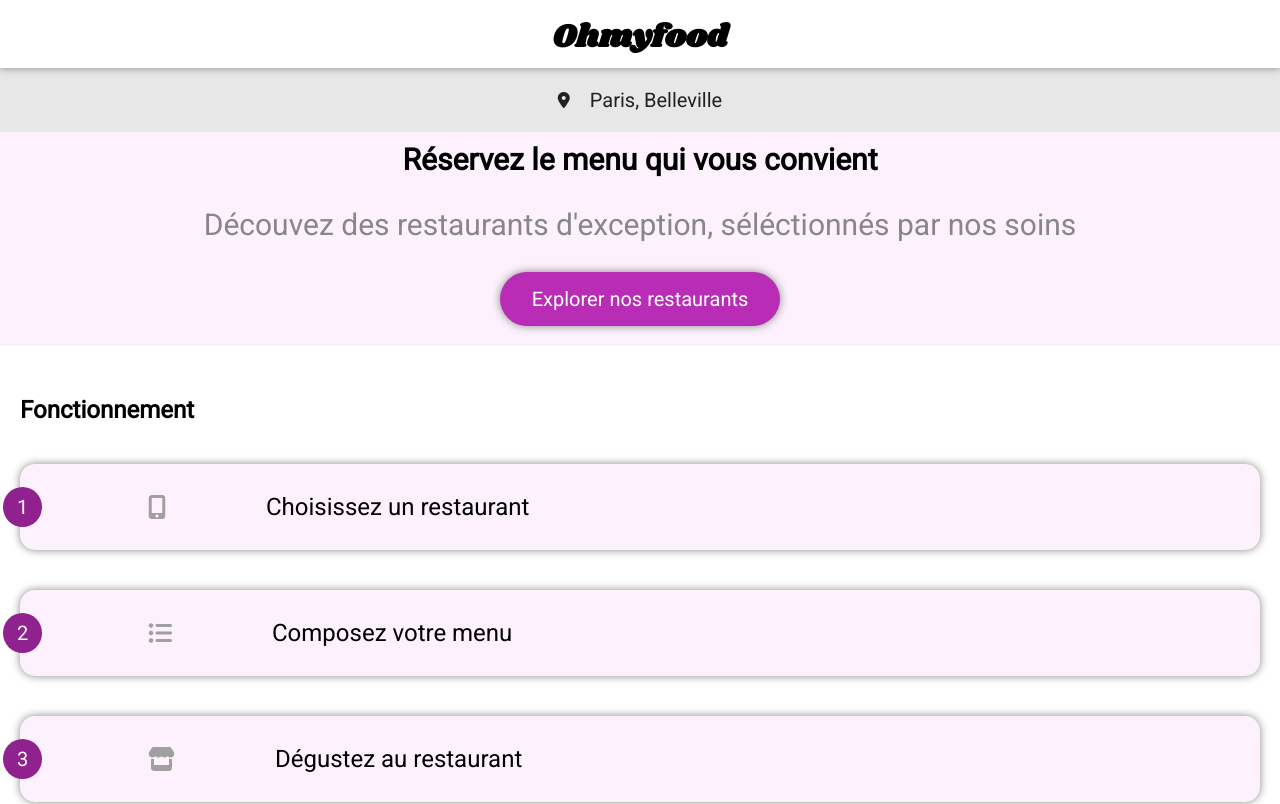
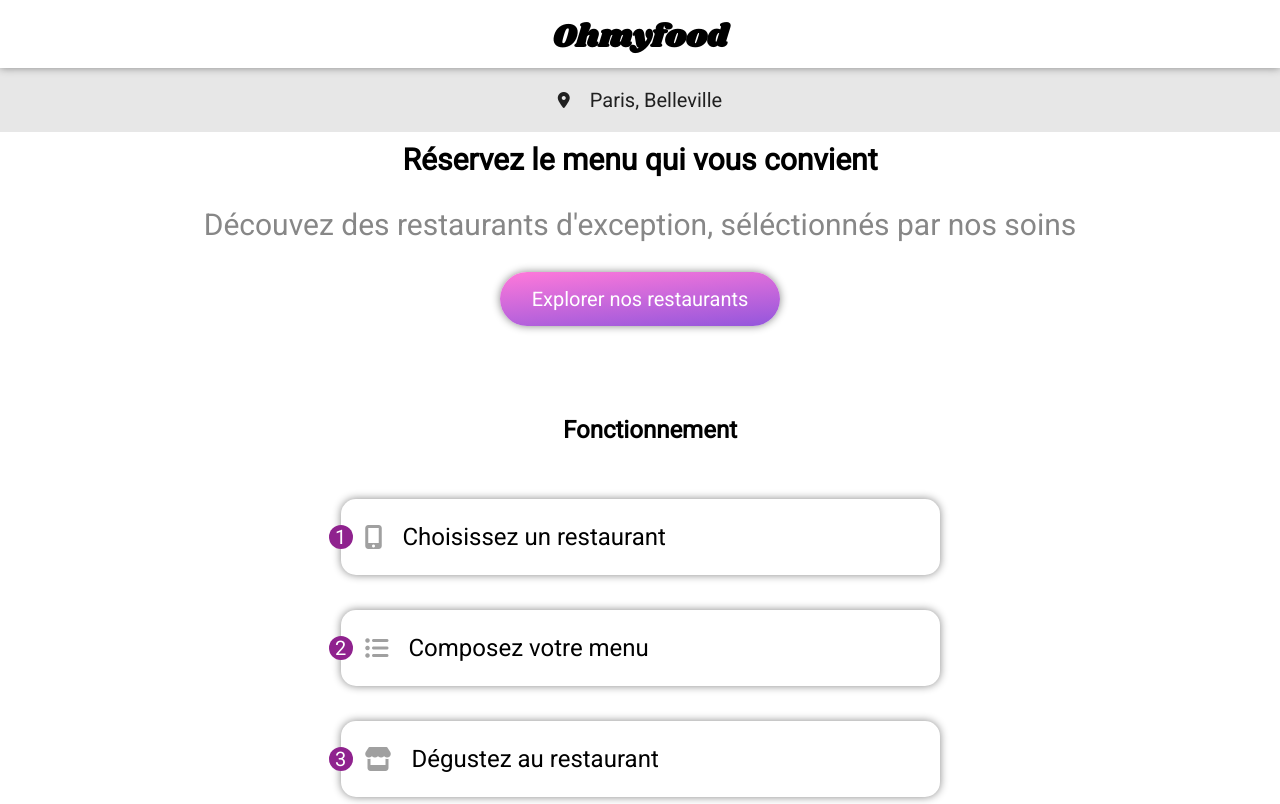
Before and after one commit to ColinMorel/OhMyFood, a website: page index.html in a window 1280 px wide. Shown: the top 804 px of the page. Drawn offline with Linux system fonts and the light colour scheme.

Commit message:
Correction + details Pour last soutenance

```diff
--- a/index.html
+++ b/index.html
@@ -48,20 +48,29 @@
 
 			<div class="functioning">
 				<h2>Fonctionnement</h2>
+
 				<div class="cards cards__functioning">
 					<p class="numbers">1</p>
+					<div class="not__number">
 						<i class="icones__Functioning fas fa-mobile-alt"></i>
 						<p>Choisissez un restaurant</p>
 					</div>
+
+				</div>
+
 				<div class="cards cards__functioning">
 					<p class="numbers">2</p>
+					<div class="not__number">
 						<i class="icones__Functioning  fas fa-list-ul"></i>
 						<p>Composez votre menu</p>
 					</div>
+				</div>
 				<div class="cards cards__functioning">
 					<p class="numbers">3</p>
+					<div class="not__number">
 						<i class="icones__Functioning  fas fa-store"></i>
 						<p>Dégustez au restaurant</p>
+					</div>
 				</div>
 			</div>
 
@@ -99,7 +108,6 @@
 					</a>
 
 					<a class="cards cards__restaurants" href="menu_à_la_française.html" style="text-decoration:none; color:inherit">
-						<div class="new">Nouveau</div>
 						<img src="Maquettes_Ohmyfood/images/restaurants/toa-heftiba-DQKerTsQwi0-unsplash.jpg" alt="a la française">
 						<div class="texte__cards__restaurants">
 							<div class="texte__cards__restaurants_details">
@@ -114,7 +122,6 @@
 					</a>
 
 					<a class="cards cards__restaurants" href="menu_le_délice_des_sens.html" style="text-decoration:none; color:inherit">
-						<div class="new">Nouveau</div>
 						<img src="Maquettes_Ohmyfood/images/restaurants/louis-hansel-shotsoflouis-qNBGVyOCY8Q-unsplash.jpg" alt="le délice des sens">
 						<div class="texte__cards__restaurants">
 							<div class="texte__cards__restaurants_details">
--- a/styles/_cards_vars_mixins.scss
+++ b/styles/_cards_vars_mixins.scss
@@ -29,13 +29,11 @@
     border-radius: 30px;
     box-shadow: 0 0 0.5rem  darken($color-primary,30%);
         &--pink{
-            background-color:darken($color-secondary,20);
+            background:linear-gradient(175deg, #FF79DA 0%, #9356DC 100%);
             transition: all 450ms;
             &:hover{
-                /*box-shadow: 0 0 2rem  darken($color-primary,50%);*/
+                background: linear-gradient(175deg, #FF79DA 100%, #9356DC 0%);
                 box-shadow: 0 0 0.5rem  darken($color-primary,50%);
-                background-color:lighten($color-secondary,10);
-                transform: scale(1.15);
             }
         }
 }
@@ -105,10 +103,10 @@
     position: relative;
     box-sizing: border-box;
     // background-color:lighten(lightgrey,12%);
-    background-color: lighten($color-secondary,32%);
+    background-color: lighten($color-secondary,40%);
 
     margin:0 20px;
-    padding:5px;
+    // padding:5px;
     margin-top: 10px;
     @include shadow_btn();
     display: flex;
@@ -117,12 +115,12 @@
         &__functioning{
             position: relative;
             margin: 40px 20px;
-            padding-left: 10%;
             align-items: center;
             border-radius: 15px;
             font-size: 1.5rem;
 
             &:hover{
+                background-color:lighten(#dc6edb,30) ;
                 :not(.numbers){
                     font-weight:bold;
                 }
--- a/styles/_home_page.scss
+++ b/styles/_home_page.scss
@@ -43,7 +43,7 @@
 }
 
 .exploration{
-    background-color: lighten($color-secondary,32%);
+    background-color: lighten($color-secondary,40%);
     padding-bottom: 20px;
         h2{
             margin-top: 0;
@@ -71,18 +71,34 @@
 }
 
 .icones__Functioning{
-    padding-right: 100px;
     color: darken($color-primary,20);
 }
 
 .numbers{
-    position: absolute;
+    position: relative;
+    left: -12px;
+    display: flex;
+    justify-content: center;
+    align-items: center;
+
+    width: 24px;
+    height: 24px;
+    gap: 20px;
+
+    font-size: 20px;
+
     color:white;
-    left: -17px;
-    font-size: 20px;
-    padding: 8px 14px;
     background-color: darken(#dc6edb,30) ;
-    border-radius: 60%;
+
+    border-radius: 24px;
+    flex-shrink: 0;
+}
+
+.not__number{
+    gap: 20px;
+    display: flex;
+    flex-grow: 1;
+    align-items: center;
 }
 
 
--- a/styles/_responsive.scss
+++ b/styles/_responsive.scss
@@ -6,10 +6,8 @@
 
 
 @media screen and (min-width: 1510px)/*breakpoint Largeur Ipad*/ {
+    .functioning{
 
-
-
-    .functioning{
         display: flex;
         align-items: center;
         flex-direction: row;
@@ -91,3 +89,40 @@
 
     }
 }
+
+@media screen and (max-width:540px){
+    .cards{
+        &__restaurants{
+            img{
+                height: auto;
+            }
+        }
+        &__functioning{
+            width: auto;
+        }
+    }
+
+}
+
+@media screen and (min-width:640px) and (max-width:1510px){
+    .functioning{
+        display: flex;
+        justify-content: center;
+        align-items: center;
+        flex-direction: column;
+        flex-grow: 1;
+
+        gap:35px;
+
+
+        h2{
+            left: 10px;
+            top: 40px;
+        }
+
+        .cards{
+            width: 599px;
+            margin:0;
+        }
+    }
+}
```
Also changed, not shown: menu_la_palette_du_goût.html (+1 -1 lines), styles/main.css, 1 other file. Lines whose indentation alone changed are shown as unchanged.
